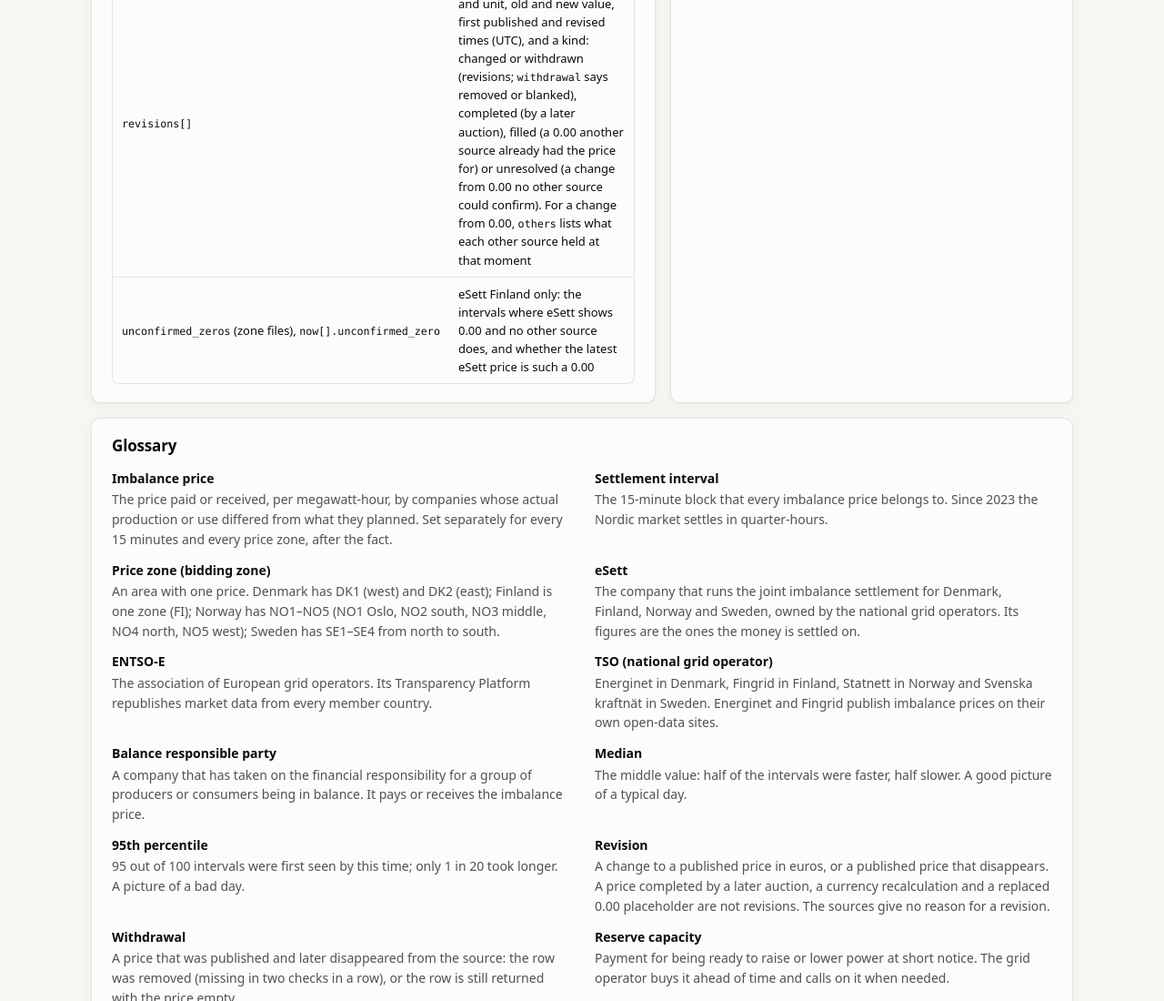
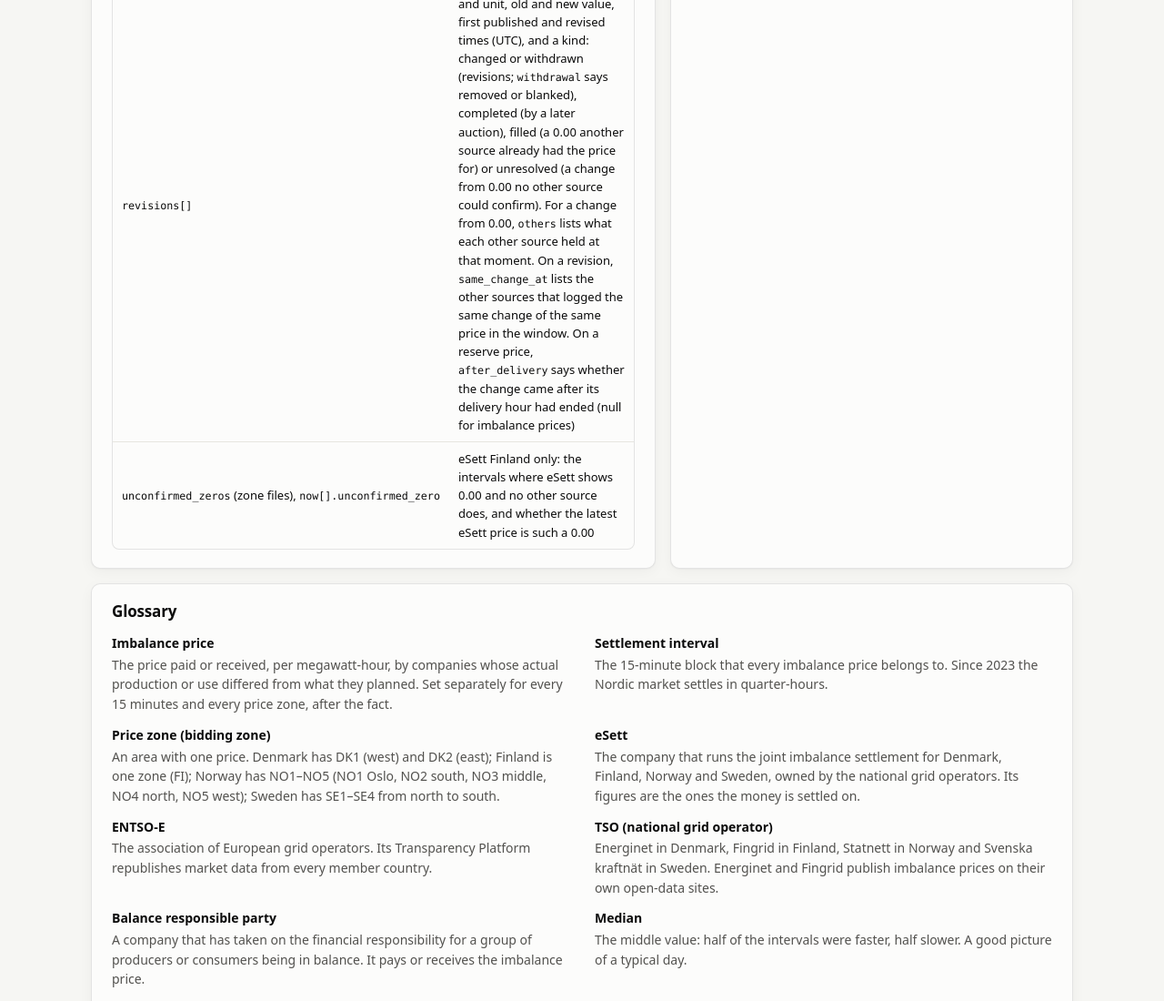
Before and after one commit to Razikale365/nordic-balancing-watch, a plain HTML site: page site/index.html in a window 1280 px wide. Shown: the part 8472-9572 px from the top of the page at 91% size. Drawn offline with Linux system fonts and the light colour scheme; files whose address does not match are found by name.

Commit message:
Document the per-entry same-change sources and after-delivery flag in the revision feed

```diff
--- a/site/index.html
+++ b/site/index.html
@@ -386,7 +386,7 @@
                   <tr><td><code>last7.completion_lag_p50_h</code>, <code>completion_lag_max_h</code></td><td>Median and longest hours from first price to the later auction completing it (null when none)</td></tr>
                   <tr><td><code>groups[].daily[]</code></td><td>The same figures per closed UTC day, up to 30 days, each value counted on the UTC day it was first published. Energinet publishes its FCR prices for a day close to midnight UTC, so one day can hold two days' prices and the next none</td></tr>
                   <tr><td><code>now[]</code></td><td>Latest priced interval per source and zone, with price and minutes since it ended</td></tr>
-                  <tr><td><code>revisions[]</code></td><td>One change: interval, field and unit, old and new value, first published and revised times (UTC), and a kind: changed or withdrawn (revisions; <code>withdrawal</code> says removed or blanked), completed (by a later auction), filled (a 0.00 another source already had the price for) or unresolved (a change from 0.00 no other source could confirm). For a change from 0.00, <code>others</code> lists what each other source held at that moment</td></tr>
+                  <tr><td><code>revisions[]</code></td><td>One change: interval, field and unit, old and new value, first published and revised times (UTC), and a kind: changed or withdrawn (revisions; <code>withdrawal</code> says removed or blanked), completed (by a later auction), filled (a 0.00 another source already had the price for) or unresolved (a change from 0.00 no other source could confirm). For a change from 0.00, <code>others</code> lists what each other source held at that moment. On a revision, <code>same_change_at</code> lists the other sources that logged the same change of the same price in the window. On a reserve price, <code>after_delivery</code> says whether the change came after its delivery hour had ended (null for imbalance prices)</td></tr>
                   <tr><td><code>unconfirmed_zeros</code> (zone files), <code>now[].unconfirmed_zero</code></td><td>eSett Finland only: the intervals where eSett shows 0.00 and no other source does, and whether the latest eSett price is such a 0.00</td></tr>
                 </tbody>
               </table>
```
